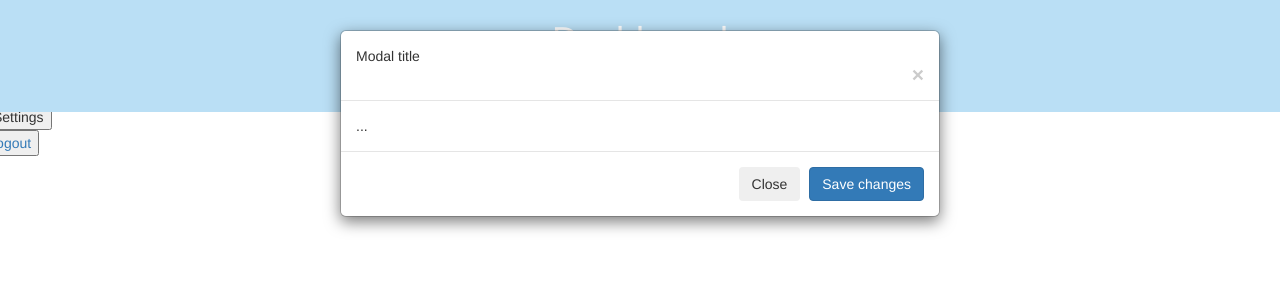
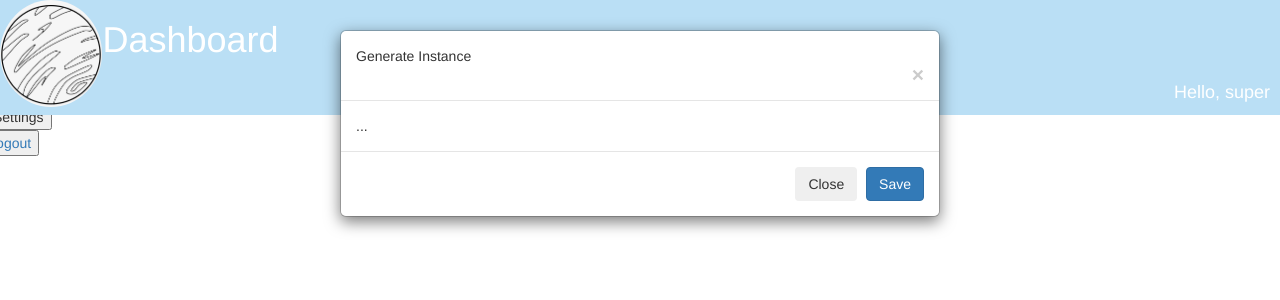
Before and after one commit to JupyterCanvas/CS426_S22, a Django app: page / in a window 1280 px wide, after a click on "Generate". Shown: the top 300 px of the page. Run offline with Django 3.2, Linux system fonts and the light colour scheme; a user stored in the database is signed in; some libraries are stand-ins or nearby versions.

Commit message:
Some changes to login and views

```diff
--- /dev/null
+++ b/jupytercan/pages/decorators.py
@@ -0,0 +1,43 @@
+from django.http import HttpResponse
+from django.shortcuts import redirect
+
+def unauthenticated_user(view_func):
+	def wrapper_func(request, *args, **kwargs):
+		if request.user.is_authenticated:
+			return redirect('home')
+		else:
+			return view_func(request, *args, **kwargs)
+
+	return wrapper_func
+
+def allowed_users(allowed_roles=[]):
+	def decorator(view_func):
+		def wrapper_func(request, *args, **kwargs):
+
+			group = None
+			if request.user.groups.exists():
+				group = request.user.groups.all()[0].name
+
+			if group in allowed_roles:
+				return view_func(request, *args, **kwargs)
+			else:
+				return HttpResponse('You are not authorized to view this page')
+		return wrapper_func
+	return decorator
+
+def admin_only(view_func):
+	def wrapper_function(request, *args, **kwargs):
+		group = None
+		if request.user.groups.exists():
+			group = request.user.groups.all()[0].name
+
+		if group == 'student':
+			return redirect('student')
+
+		if group == 'admin':
+			return view_func(request, *args, **kwargs)
+
+		if group == 'instructor':
+			return redirect('instructor')
+
+	return wrapper_function
--- a/jupytercan/pages/static/css/dashboard.css
+++ b/jupytercan/pages/static/css/dashboard.css
@@ -76,6 +76,7 @@ justify-content: space-around;
 
 .outdash{
 	background-color: #f44336 !important;
+	color: white;
 
 }
 .modal-body {
--- a/jupytercan/pages/static/css/header.css
+++ b/jupytercan/pages/static/css/header.css
@@ -1,5 +1,5 @@
 .header {
-  text-align: center;
+  text-align: left;
   background: #badff5;
   color: white;
   font-size: 30px;
@@ -11,6 +11,15 @@
 .hello{
 	font-size: 18px;
 	color: #fff;
-	margin-right: 20px;
+	float: right;
+	padding: 10px;
+
 
 }
+img.avatar {
+
+  border-radius: 50%;
+  max-width: 8%;
+  max-height: 8%;
+  float: left;
+}
--- a/jupytercan/pages/templates/dashboard.html
+++ b/jupytercan/pages/templates/dashboard.html
@@ -17,18 +17,18 @@
 	<button data-toggle="modal" data-target="#mod1" class="dashbutton">Generate</button>
 	</div>
 	<div class="flexbox-item" id="id03">
-	<button data-toggle="modal" data-target="#myModal" class="dashbutton">Status</button>
+	<button data-toggle="modal" data-target="#mod2" class="dashbutton">Status</button>
 	</div>
 	<div class="flexbox-item" id="id04">
-	<button data-toggle="modal" data-target="#myModal" class="dashbutton">Reset</button>
+	<button data-toggle="modal" data-target="#mod3" class="dashbutton">Reset</button>
 	</div>
 </div>
 <div class="flexbox-container customc">
 	<div class="flexbox-item">
-	<button data-toggle="modal" data-target="#myModal" class="dashbutton">Check Status</button>
+	<button data-toggle="modal" data-target="#mod4" class="dashbutton">Reset Student Login</button>
 	</div>
 	<div class="flexbox-item">
-	<button data-toggle="modal" data-target="#myModal" class="dashbutton">Settings</button>
+	<button data-toggle="modal" data-target="#mod5" class="dashbutton">Settings</button>
 	</div>
 	<div class="flexbox-item">
 	<a href="{% url 'logout' %}" >
@@ -42,7 +42,7 @@
   <div class="modal-dialog modal-dialog-centered" role="document">
     <div class="modal-content">
       <div class="modal-header">
-        <h5 class="modal-title" id="exampleModalLongTitle">Modal title</h5>
+        <h5 class="modal-title" id="exampleModalLongTitle">Generate Instance</h5>
         <button type="button" class="close" data-dismiss="modal" aria-label="Close">
           <span aria-hidden="true">&times;</span>
         </button>
@@ -52,7 +52,87 @@
       </div>
       <div class="modal-footer">
         <button type="button" class="btn btn-secondary" data-dismiss="modal">Close</button>
-        <button type="button" class="btn btn-primary">Save changes</button>
+        <button type="button" class="btn btn-primary">Save</button>
+      </div>
+    </div>
+  </div>
+</div>
+
+<div class="modal fade" id="mod2" tabindex="-1" role="dialog" aria-labelledby="exampleModalCenterTitle" aria-hidden="true" data-backdrop="false">
+  <div class="modal-dialog modal-dialog-centered" role="document">
+    <div class="modal-content">
+      <div class="modal-header">
+        <h5 class="modal-title" id="exampleModalLongTitle">Container Status</h5>
+        <button type="button" class="close" data-dismiss="modal" aria-label="Close">
+          <span aria-hidden="true">&times;</span>
+        </button>
+      </div>
+      <div class="modal-body">
+        ...
+      </div>
+      <div class="modal-footer">
+        <button type="button" class="btn btn-secondary" data-dismiss="modal">Close</button>
+        <button type="button" class="btn btn-primary">Save</button>
+      </div>
+    </div>
+  </div>
+</div>
+
+<div class="modal fade" id="mod3" tabindex="-1" role="dialog" aria-labelledby="exampleModalCenterTitle" aria-hidden="true" data-backdrop="false">
+  <div class="modal-dialog modal-dialog-centered" role="document">
+    <div class="modal-content">
+      <div class="modal-header">
+        <h5 class="modal-title" id="exampleModalLongTitle">Reset Instance</h5>
+        <button type="button" class="close" data-dismiss="modal" aria-label="Close">
+          <span aria-hidden="true">&times;</span>
+        </button>
+      </div>
+      <div class="modal-body">
+        ...
+      </div>
+      <div class="modal-footer">
+        <button type="button" class="btn btn-secondary" data-dismiss="modal">Close</button>
+        <button type="button" class="btn btn-primary">Save</button>
+      </div>
+    </div>
+  </div>
+</div>
+
+<div class="modal fade" id="mod4" tabindex="-1" role="dialog" aria-labelledby="exampleModalCenterTitle" aria-hidden="true" data-backdrop="false">
+  <div class="modal-dialog modal-dialog-centered" role="document">
+    <div class="modal-content">
+      <div class="modal-header">
+        <h5 class="modal-title" id="exampleModalLongTitle">Reset Student Login</h5>
+        <button type="button" class="close" data-dismiss="modal" aria-label="Close">
+          <span aria-hidden="true">&times;</span>
+        </button>
+      </div>
+      <div class="modal-body">
+        ...
+      </div>
+      <div class="modal-footer">
+        <button type="button" class="btn btn-secondary" data-dismiss="modal">Close</button>
+        <button type="button" class="btn btn-primary">Save</button>
+      </div>
+    </div>
+  </div>
+</div>
+
+<div class="modal fade" id="mod5" tabindex="-1" role="dialog" aria-labelledby="exampleModalCenterTitle" aria-hidden="true" data-backdrop="false">
+  <div class="modal-dialog modal-dialog-centered" role="document">
+    <div class="modal-content">
+      <div class="modal-header">
+        <h5 class="modal-title" id="exampleModalLongTitle">Admin Settings</h5>
+        <button type="button" class="close" data-dismiss="modal" aria-label="Close">
+          <span aria-hidden="true">&times;</span>
+        </button>
+      </div>
+      <div class="modal-body">
+        ...
+      </div>
+      <div class="modal-footer">
+        <button type="button" class="btn btn-secondary" data-dismiss="modal">Close</button>
+        <button type="button" class="btn btn-primary">Save</button>
       </div>
     </div>
   </div>
--- a/jupytercan/pages/templates/header.html
+++ b/jupytercan/pages/templates/header.html
@@ -7,9 +7,11 @@
 
 
 {% block content %}
-<div class="header text-center">
+
+<div class="header">
+<img class="avatar" src="{% static 'pages/jupiter.png' %}">
   <h1>Dashboard</h1>
-  <span class="hello">Hello, {{request.user}}</span>
+  <span class="hello" style="text-align: right">Hello, {{request.user}}</span>
 </div>
 
 {% endblock content %}
--- a/jupytercan/pages/templates/registration/login.html
+++ b/jupytercan/pages/templates/registration/login.html
@@ -14,12 +14,13 @@
 </head>
 <body>
 <div class="center">
-<h2>Jupyter Canvas admin login page</h2>
+<h2>Jupyter Canvas</br> Login Page</h2>
 
 <button onclick="document.getElementById('id01').style.display='block'" class="button indash" style="width:auto;">Login</button>
 
 <h4>
-This is the project that was created</br> for CS 426 by team Jupyter Canvas
+This is the project that was created</br> for CS 426 by team Jupyter Canvas.</br> The goal of this project is to help </br>instructors be able to grade and
+demo code easily</br> and for students to get immediate feedback </br>on the code that they turn in. </br> This project's source code can be found on Github.
 </h4>
 </div>
 <div id="id01" class="modal">
--- a/jupytercan/pages/urls.py
+++ b/jupytercan/pages/urls.py
@@ -10,11 +10,12 @@ from django.conf.urls.static import static
 urlpatterns = [
     path('login/', views.loginPage, name='login'),
     path('logout/', views.logoutUser, name='logout'),
-#    path('home/', HomePageView.as_view(), name='home'),
 #    path('about/', AboutPageView.as_view(), name='about'),
     path('register/', RegisterView.as_view(), name='register'),
     path('dashboard/', DashboardView.as_view(), name='dashboard'),
     path('', views.home, name='home'),
+    path('student/', views.student, name="student"),
+    path('instructor/', views.instructor, name="instructor"),
 
 ]
 
--- a/jupytercan/pages/views.py
+++ b/jupytercan/pages/views.py
@@ -15,6 +15,8 @@ from .models import Upload
 
 from django.contrib.auth import authenticate, login, logout
 
+from .decorators import unauthenticated_user, allowed_users, admin_only
+
 from django.contrib import messages
 
 from django.contrib.auth.decorators import login_required
@@ -25,15 +27,15 @@ from django.contrib.auth.decorators import login_required
 #class AboutPageView(TemplateView):
 #    template_name = 'about.html'
 
+@unauthenticated_user
 def loginPage(request):
-	if request.user.is_authenticated:
-		return redirect('home')
-	else:
+
 		if request.method == 'POST':
 			username = request.POST.get('username')
 			password = request.POST.get('password')
 
 			user = authenticate(request, username=username, password=password)
+
 			if user is not None:
 				login(request, user)
 				return redirect('home')
@@ -49,6 +51,7 @@ class RegisterView(CreateView):
     template_name = 'registration/register.html'
 
 @login_required(login_url='login')
+@admin_only
 def home(request):
 	return render(request, 'dashboard.html')
 
@@ -56,8 +59,19 @@ def logoutUser(request):
 	logout(request)
 	return redirect('login')
 
+
 class DashboardView(TemplateView):
     template_name = 'dashboard.html'
+
+@login_required(login_url='login')
+def student(request):
+	context = {}
+	return render(request, 'student.html', context)
+
+@login_required(login_url='login')
+def instructor(request):
+	context = {}
+	return render(request, 'instructor.html', context)
 
 class ProjectsPageView(TemplateView):
     template_name = 'projects.html'
```
Also changed, not shown: jupytercan/pages/static/css/base.css (+6 -4 lines), jupytercan/pages/templates/clients.html (deleted, +0 -27 lines), jupytercan/pages/templates/instructor.html (added, +66 -0 lines), jupytercan/pages/templates/student.html (added, +66 -0 lines), jupytercan/db.sqlite3.
